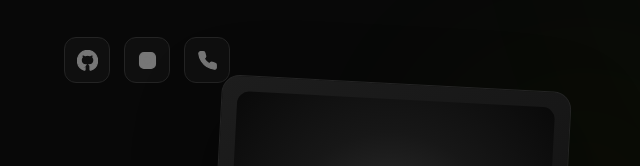
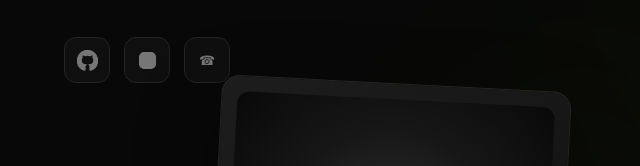
Before and after one commit to smsmhema2011/Repository-name-eslam-portfolio, a plain HTML site: page index.html in a window 1280 px wide. Shown: the part 583-749 px from the top of the page, 0-640 px from the left. Drawn offline with Linux system fonts and the light colour scheme; animation ran at ten frames a second; files whose address does not match are found by name.

Commit message:
Update index.html

```diff
--- a/index.html
+++ b/index.html
@@ -204,23 +204,13 @@
 
 
     <!-- Phone -->
-    <a href="tel:01003919720"
-       aria-label="Call Eslam"
-       class="social-icon">
+<a href="tel:01003919720"
+   aria-label="Call Eslam"
+   class="social-icon phone-icon">
 
-        <svg viewBox="0 0 24 24" aria-hidden="true">
-            <path d="M22 16.92v3a2 2 0 0 1-2.18 2
-            19.79 19.79 0 0 1-8.63-3.07
-            19.5 19.5 0 0 1-6-6
-            A19.79 19.79 0 0 1 2.12 4.18
-            2 2 0 0 1 4.11 2h3
-            a2 2 0 0 1 2 1.72
-            12.84 12.84 0 0 0 .7 2.81
-            2 2 0 0 1-.45 2.11L8.09 9.91
-            a16 16 0 0 0 6 6l1.27-1.27
-            a2 2 0 0 1 2.11-.45
-            12.84 12.84 0 0 0 2.81.7
-            A2 2 0 0 1 22 16.92z">
+    <span>☎</span>
+
+</a>
             </path>
         </svg>
 
```
